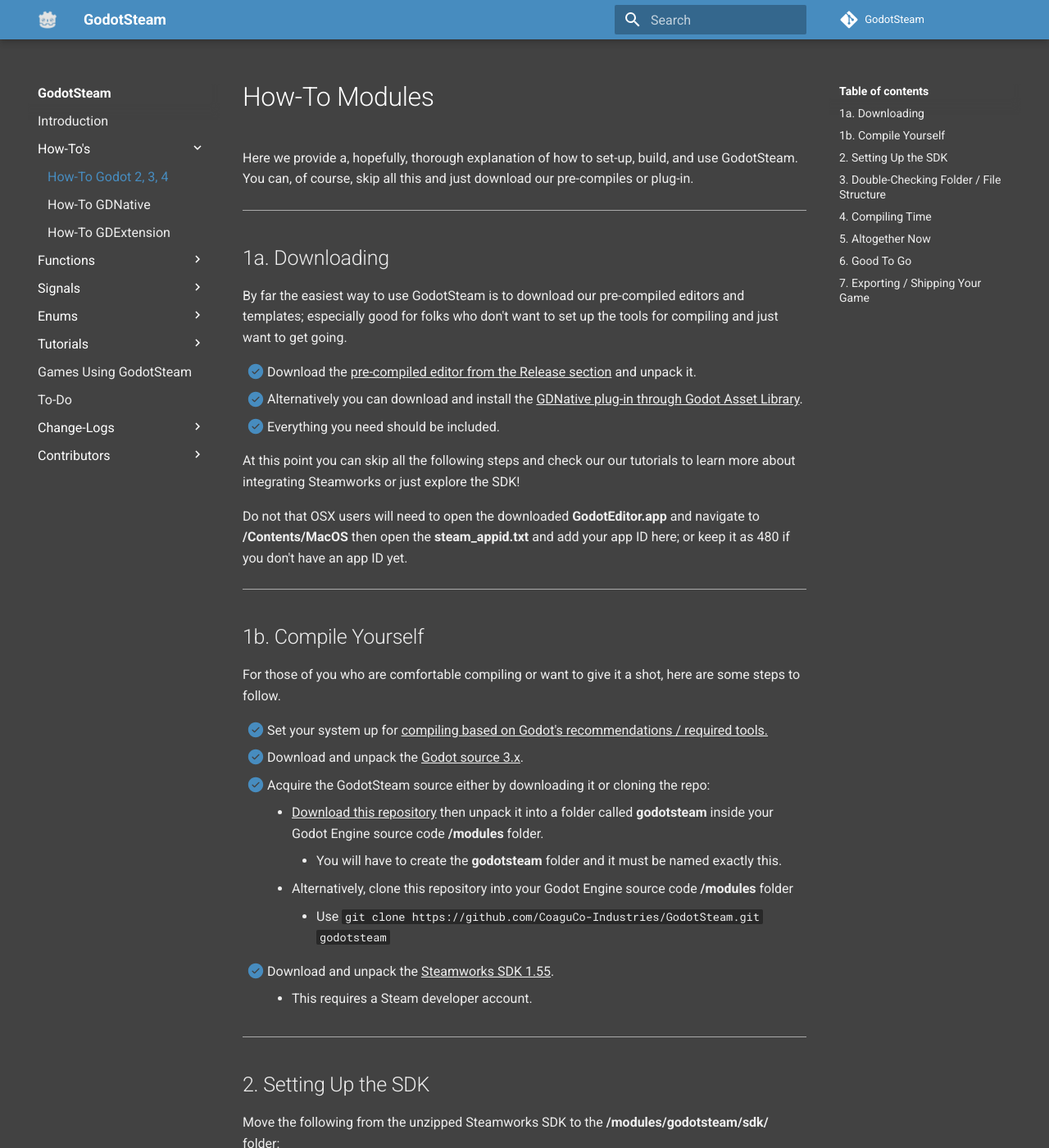
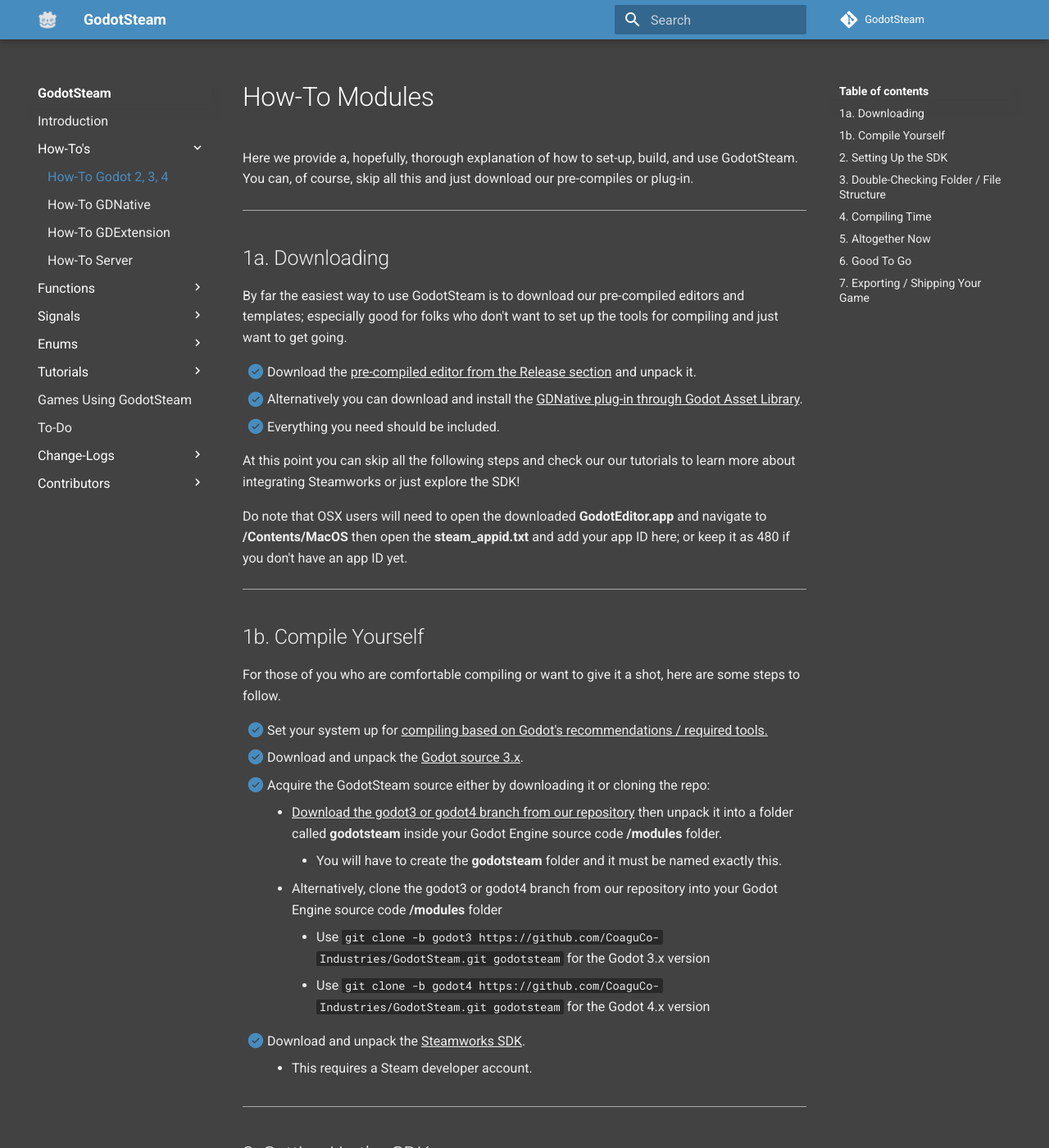
Before and after one commit to GodotSteam/GodotSteam, an MkDocs documentation site: the page built from docs/howto/modules.md, in a window 1280 px wide and 1400 px high. Shown: the whole window at 82% size. Built offline with MkDocs 1.6.1 and Material for MkDocs 9.7.7, drawn with Linux system fonts in a browser that asks for light colours; comment, search, counter and statistics services are not loaded.

Commit message:
Moved howtos, updated links

`````diff
--- a/docs/howto_modules.md
+++ b/docs/howto/modules.md
@@ -2,7 +2,7 @@
 
 Here we provide a, hopefully, thorough explanation of how to set-up, build, and use GodotSteam.  You can, of course, skip all this and just download our pre-compiles or plug-in.
 
-----------
+---
 ## 1a. Downloading
 
 By far the easiest way to use GodotSteam is to download our pre-compiled editors and templates; especially good for folks who don't want to set up the tools for compiling and just want to get going.
@@ -13,9 +13,9 @@
 
 At this point you can skip all the following steps and check our our tutorials to learn more about integrating Steamworks or just explore the SDK!
 
-Do not that OSX users will need to open the downloaded **GodotEditor.app** and navigate to **/Contents/MacOS** then open the **steam_appid.txt** and add your app ID here; or keep it as 480 if you don't have an app ID yet.
+Do note that OSX users will need to open the downloaded **GodotEditor.app** and navigate to **/Contents/MacOS** then open the **steam_appid.txt** and add your app ID here; or keep it as 480 if you don't have an app ID yet.
 
-------
+---
 ## 1b. Compile Yourself
 
 For those of you who are comfortable compiling or want to give it a shot, here are some steps to follow.
@@ -23,14 +23,15 @@
 - [x] Set your system up for [compiling based on Godot's recommendations / required tools.](https://docs.godotengine.org/en/stable/development/compiling/index.html){ target="_blank" }
 - [x] Download and unpack the [Godot source 3.x](https://github.com/godotengine/godot){ target="_blank" }.
 - [x] Acquire the GodotSteam source either by downloading it or cloning the repo:
-    * [Download this repository](https://github.com/CoaguCo-Industries/GodotSteam){ target="_blank" } then unpack it into a folder called **godotsteam** inside your Godot Engine source code **/modules** folder.
+    * [Download the godot3 or godot4 branch from our repository](https://github.com/CoaguCo-Industries/GodotSteam){ target="_blank" } then unpack it into a folder called **godotsteam** inside your Godot Engine source code **/modules** folder.
         * You will have to create the **godotsteam** folder and it must be named exactly this.
-    * Alternatively, clone this repository into your Godot Engine source code **/modules** folder
-        * Use ````git clone https://github.com/CoaguCo-Industries/GodotSteam.git godotsteam````
-- [x] Download and unpack the [Steamworks SDK 1.55](https://partner.steamgames.com){ target="_blank" }.
+    * Alternatively, clone the godot3 or godot4 branch from our repository into your Godot Engine source code **/modules** folder
+        * Use ````git clone -b godot3 https://github.com/CoaguCo-Industries/GodotSteam.git godotsteam```` for the Godot 3.x version
+        * Use ````git clone -b godot4 https://github.com/CoaguCo-Industries/GodotSteam.git godotsteam```` for the Godot 4.x version
+- [x] Download and unpack the [Steamworks SDK](https://partner.steamgames.com){ target="_blank" }.
     * This requires a Steam developer account.
 
-------
+---
 ## 2. Setting Up the SDK
 
 Move the following from the unzipped Steamworks SDK to the **/modules/godotsteam/sdk/** folder:
@@ -39,7 +40,7 @@
     sdk/redistributable_bin/
 ````
 
-------
+---
 ## 3. Double-Checking Folder / File Structure
 
 The compiling directory contents should now look like this:
@@ -56,7 +57,7 @@
 
 You can also just put the godotsteam directory where ever you like and just apply the ````custom_modules=.../path/to/dir/godotsteam```` flag in SCONS when compiling.  Make sure the ````custom_modules=```` flag points to where the godotsteam folder is located.
 
-------
+---
 ## 4. Compiling Time
 
 Recompile for your platform:
@@ -84,7 +85,7 @@
 - If using Ubuntu 16.10 or higher and having issues with PIE security in GCC, use ````LINKFLAGS='-no-pie'```` to get an executable instead of a shared library.
 - When creating templates for OSX, [please refer to this post for assistance as the documentation is a bit lacking.](http://steamcommunity.com/app/404790/discussions/0/364042703865087202/){ target="_blank" }
 
-------
+---
 ## 5. Altogether Now
 
 When recompiling the engine is finished, do the following before running it the first time:
@@ -138,12 +139,12 @@
   ```
   This can be done in an .sh file that runs these before running your executable.  This issue may not arise for all users and can also just be done by the user in a terminal separately.  You can [read more about it in our Linux Caveats doc](/tutorials/linux_caveats/).
 
-------
+---
 ## 6. Good To Go
 
 From here you should be able to call various functions of Steamworks. You should be able to look up the functions in Godot itself under the search section. In addition, you should be able to [read the Steamworks API documentation](https://partner.steamgames.com/doc/home){ target="_blank" } to see what all is available and cross-reference with GodotSteam's documentation.
 
-------
+---
 ## 7. Exporting / Shipping Your Game
 
 For a full explanation of exporting and shipping your game with GodotSteam, [please refer to our Export and Shipping tutorial.](/tutorials/exporting_shipping/)
--- a/mkdocs.yml
+++ b/mkdocs.yml
@@ -8,9 +8,10 @@
 nav:
   - Introduction: 'index.md'
   - How-To's:
-    - How-To Godot 2, 3, 4: 'howto_modules.md'
-    - How-To GDNative: 'howto_gdnative.md'
-    - How-To GDExtension: 'howto_gdextension.md'
+    - How-To Godot 2, 3, 4: 'howto/modules.md'
+    - How-To GDNative: 'howto/gdnative.md'
+    - How-To GDExtension: 'howto/gdextension.md'
+    - How-To Server: 'howto/server.md'
   - Functions:
     - Main: 'functions/main.md'
     - App Lists: 'functions/app_lists.md'
`````
Also changed, not shown: docs/howto/server.md (added, +150 -0 lines), docs/index.md (+5 -3 lines), docs/tutorials/lobbies.md (+39 -17 lines), docs/howto/gdextension.md (renamed from docs/howto_gdextension.md), docs/howto/gdnative.md (renamed from docs/howto_gdnative.md).
